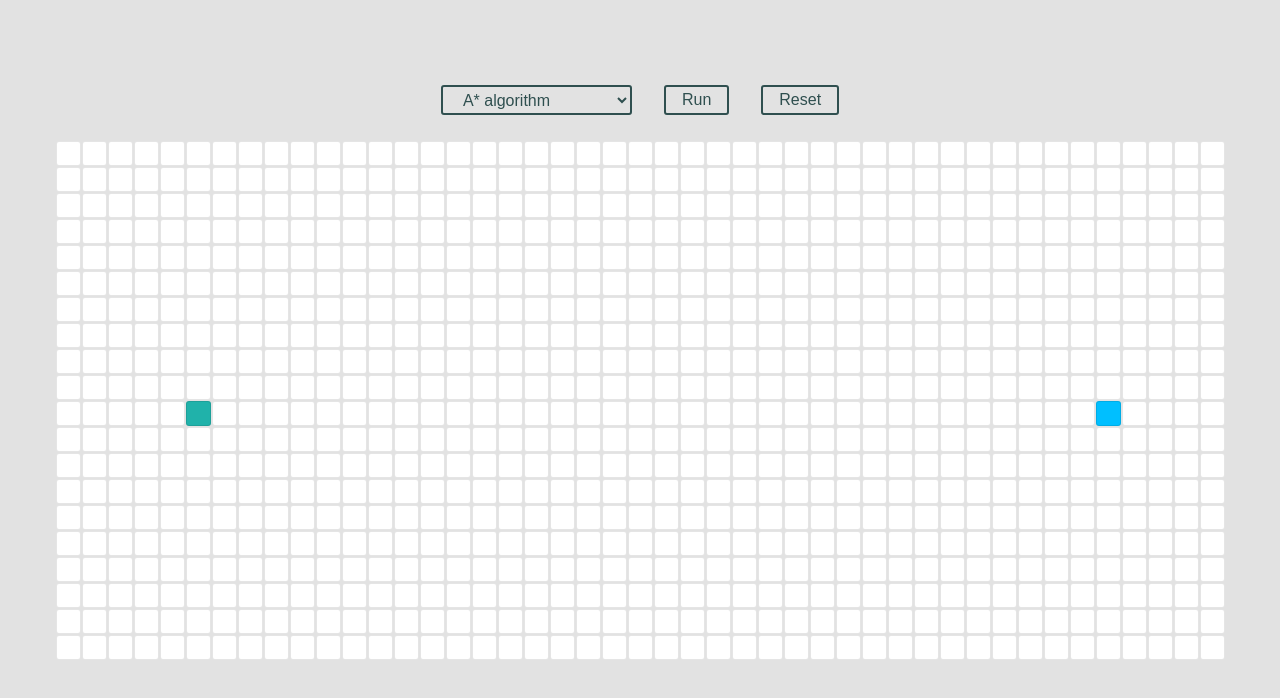
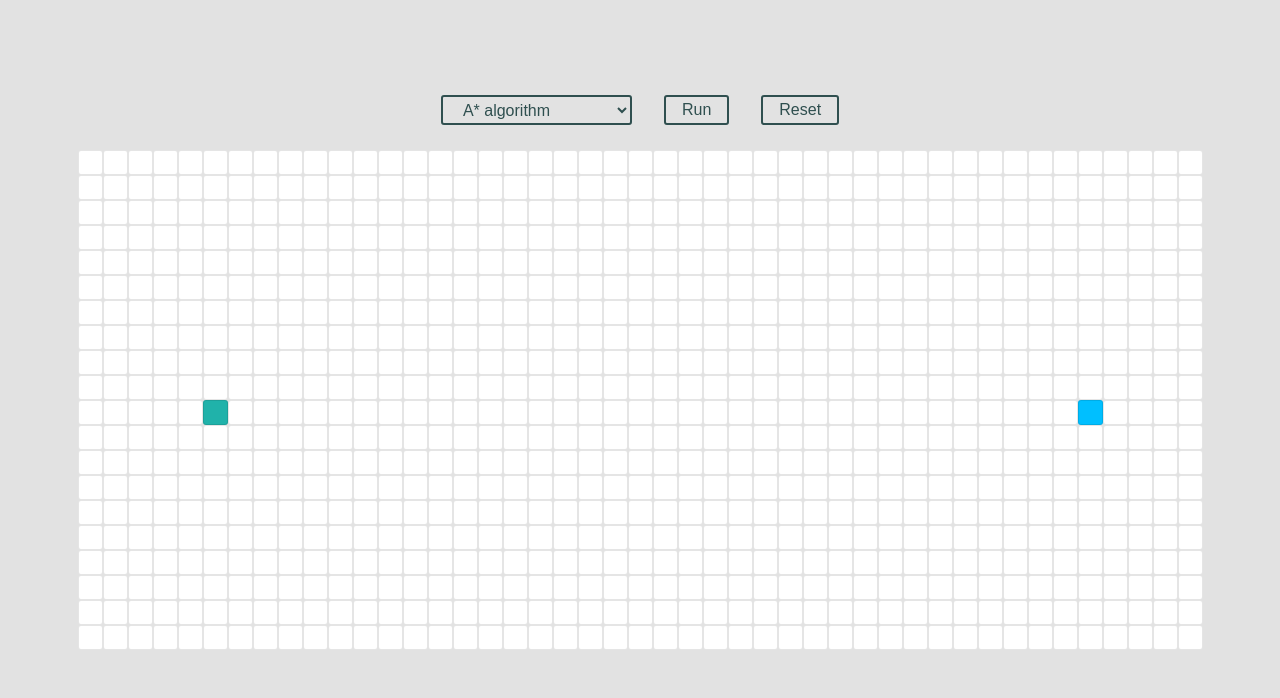
Before and after one commit to williammu6/react-path-finder, a React (Create React App) app: page / in a window 1280 px wide. Shown: the top 698 px of the page. Built offline with nearby package versions, Linux system fonts and the light colour scheme.

Commit message:
tile modification

```diff
--- a/src/components/Grid/index.tsx
+++ b/src/components/Grid/index.tsx
@@ -117,7 +117,6 @@ const Grid: React.FC = () => {
                   || stateTileClicked === TileState.PATH
                 ? TileState.WALL
                 : TileState.NORMAL;
-          console.log("change state to ", stateTileClicked);
           changeStateTile(
             row,
             col,
--- a/src/components/Tile/styles.css
+++ b/src/components/Tile/styles.css
@@ -3,7 +3,6 @@
   border: 1px solid rgba(0, 0, 0, 0.1);
   width: 25px;
   height: 25px;
-  margin: 0.5px;
   border-radius: 3px;
 }
 
```
